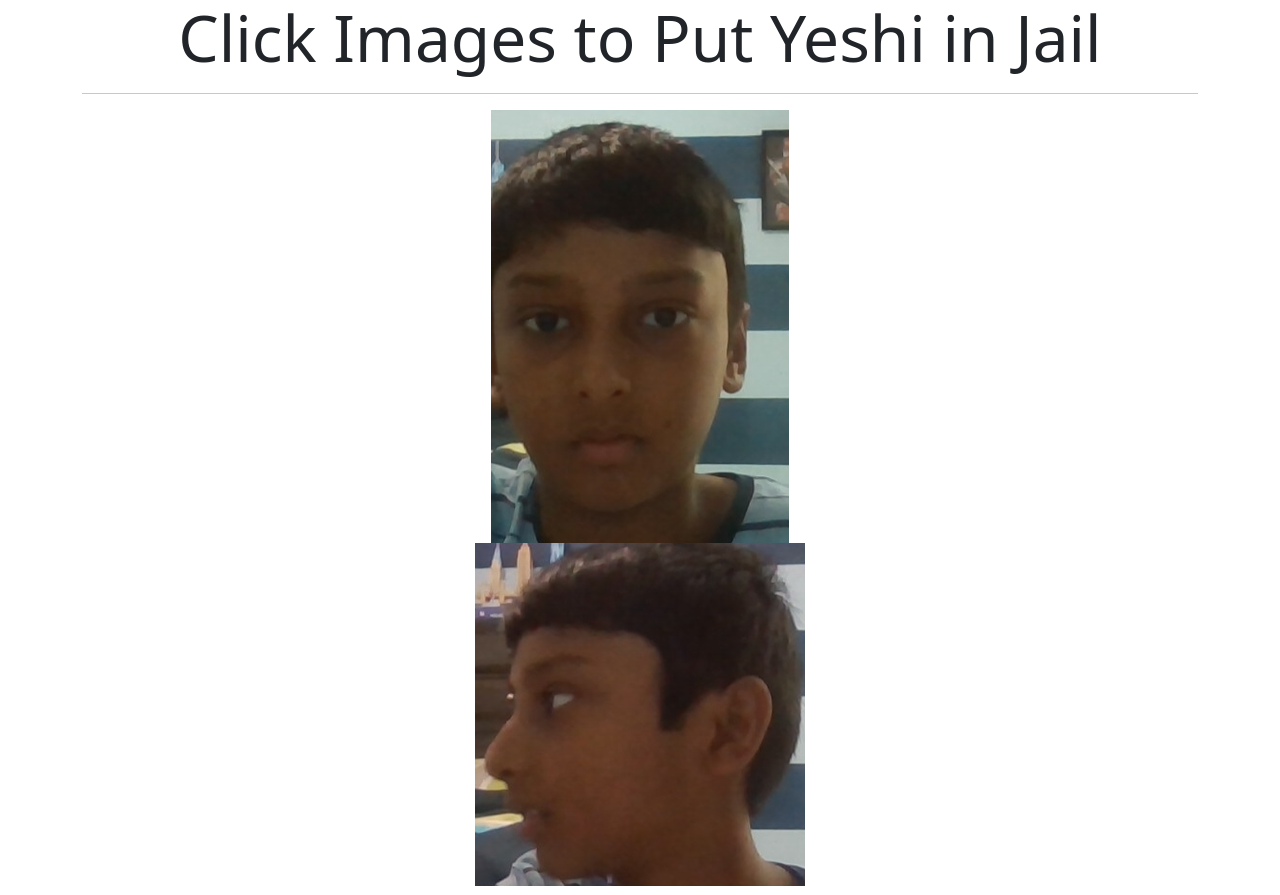
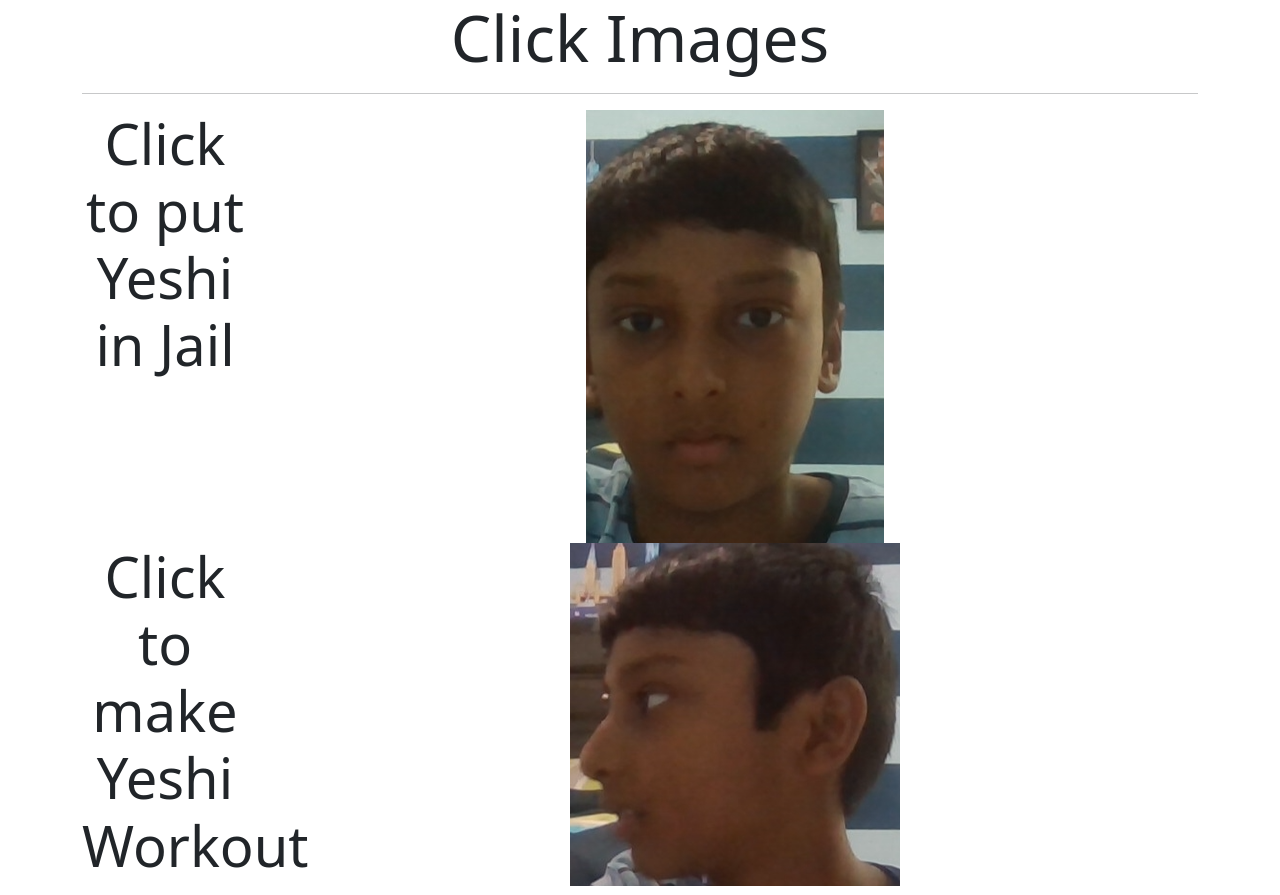
Before and after one commit to kiransnambiar001/yeshiwn-in-jail, a plain HTML site: page index.html in a window 1280 px wide. Drawn offline with nearby package versions, Linux system fonts and the light colour scheme.

Commit message:
dsadsadsa
dsadadsa

```diff
--- a/index.html
+++ b/index.html
@@ -15,10 +15,24 @@
 
 <body class="text-center">
     <div class="container">
-        <p class="display-3">Click Images to Put Yeshi in Jail</p>
+        <p class="display-3">Click Images</p>
         <hr>
-        <div><img class="img-fluid" id="front" onclick="gobblecobbledhsauighif()" src="frontNorm.png"></div>
-        <div><img class="img-fluid" id="side" onclick="mknhfids()" src="sideNorm.png"></div>
+        <div class="row text-center">
+            <div class="col-sm-2">
+                <p class="display-4">Click to put Yeshi in Jail</p>
+            </div>
+            <div class="col-sm-10">
+                <img class="img-fluid" id="front" onclick="gobblecobbledhsauighif()"src="frontNorm.png">
+            </div>
+        </div>
+        <div class="row text-center">
+            <div class="col-sm-2">
+                <p class="display-4">Click to make Yeshi Workout</p>
+            </div>
+            <div class="col-sm-10">
+                <img class="img-fluid" id="side" onclick="mknhfids()" src="sideNorm.png">
+            </div>
+        </div>
 
         <!-- Optional JavaScript; choose one of the two! -->
 
```
Also changed, not shown: Left.png (added), Right.png (added).
